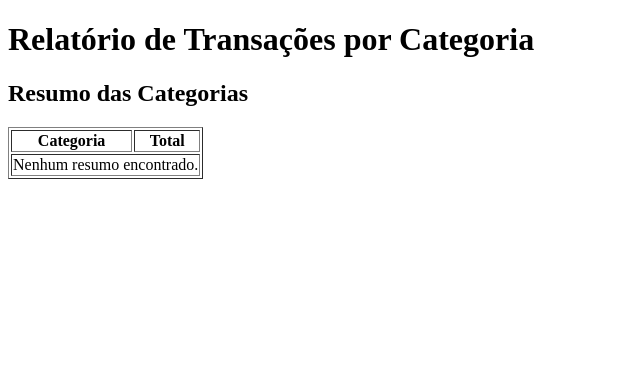
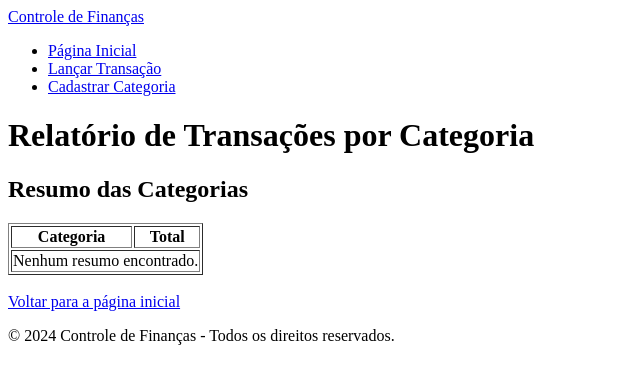
Before and after one commit to ezequiasue/Senai-Bom-Futuro, a Django app: template financas/templates/relatorio_categoria.html in a window 1280 px wide. Shown: the top 384 px of the page, without its empty margins (0-640 px from the left). Run offline with Django 5.2, Linux system fonts and the light colour scheme; the template is opened without the code that fills it, so the values that code supplies are empty.

Commit message:
Update relatorio_categoria.html

```diff
--- a/financas/templates/relatorio_categoria.html
+++ b/financas/templates/relatorio_categoria.html
@@ -1,10 +1,27 @@
+{% load static %}
+
 <!DOCTYPE html>
 <html lang="pt-br">
 <head>
     <meta charset="UTF-8">
     <title>Relatório por Categoria</title>
+    <link rel="stylesheet" href="{% static 'css/styles_relatorios_categorias.css' %}">
 </head>
 <body>
+    <!-- Menu de Navegação -->
+    <nav class="navbar">
+        <div class="navbar-container">
+            <a href="{% url 'index' %}" class="navbar-brand">Controle de Finanças</a>
+            <ul class="navbar-links">
+                <li><a href="{% url 'index' %}" class="navbar-link">Página Inicial</a></li>
+                <li><a href="{% url 'lancar_transacao' %}" class="navbar-link">Lançar Transação</a></li>
+                <li><a href="{% url 'cadastrar_categoria' %}" class="navbar-link">Cadastrar Categoria</a></li>
+            </ul>
+        </div>
+    </nav>
+
+    <!-- Conteúdo do Relatório -->
+    <div class="content">
         <h1>Relatório de Transações por Categoria</h1>
 
         <h2>Resumo das Categorias</h2>
@@ -28,6 +45,15 @@
                 {% endfor %}
             </tbody>
         </table>
+        <br>
+        <a href="{% url 'index' %}">Voltar para a página inicial</a>
+    </div>
 
+    <!-- Footer -->
+    <footer class="footer">
+        <div class="footer-container">
+            <p>&copy; 2024 Controle de Finanças - Todos os direitos reservados.</p>
+        </div>
+    </footer>
 </body>
 </html>
```
Lines whose indentation alone changed are shown as unchanged.
